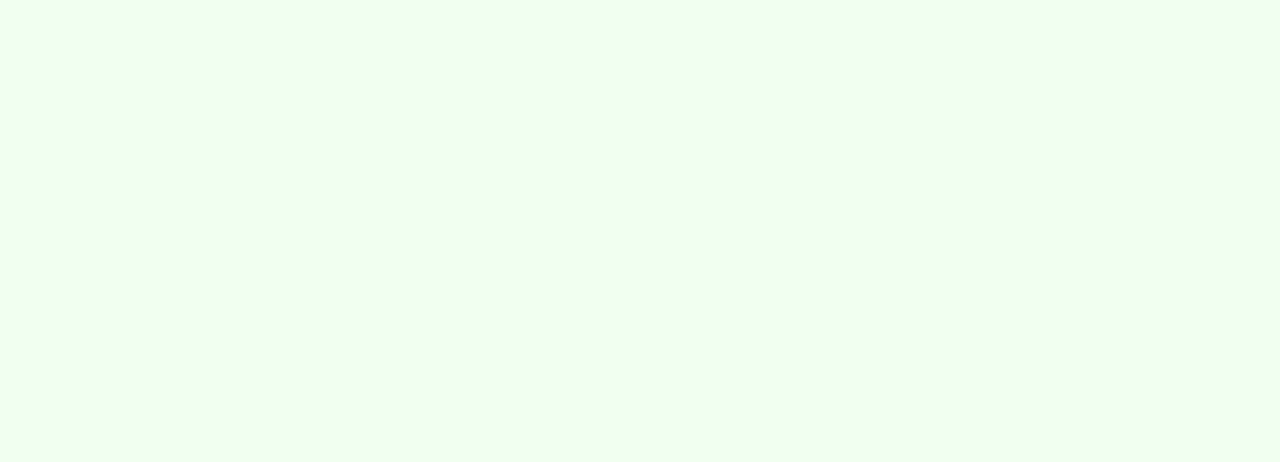
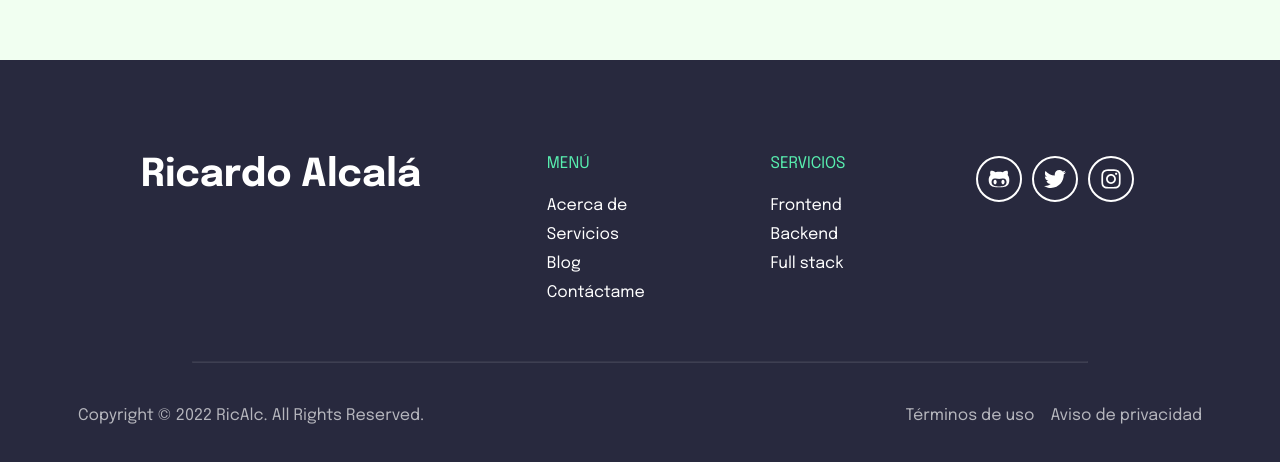
Before and after one commit to RicAlc/my-portfolio, a React (Create React App) app: page / in a window 1280 px wide. Shown: the part 3068-3530 px from the top of the page. Before the commit the page ends 3128 px from the top, so only its background shows below. Built offline with nearby package versions, Linux system fonts and the light colour scheme.

Commit message:
22. Agregando componente Footer

```diff
--- a/src/App.js
+++ b/src/App.js
@@ -1,3 +1,4 @@
+import Footer from "./components/Footer";
 import Header from "./components/Header";
 import Introduction from "./components/Introduction";
 import LatestWork from "./components/LatestWork";
@@ -11,6 +12,7 @@ function App() {
       <Volumen />
       <LatestWork />
       <Volumen />
+      <Footer />
     </div>
   );
 }
--- /dev/null
+++ b/src/components/Footer.jsx
@@ -0,0 +1,61 @@
+import { FaGithubAlt, FaTwitter, FaInstagram } from "react-icons/fa";
+function Footer() {
+  const github_link = "https://github.com/RicAlc";
+  const twitter_link = "https://twitter.com/_RicAlc";
+  const ig_link = "https://www.instagram.com/_ricalc/";
+  return (
+    <footer className='footer'>
+      <div className='footer-links content'>
+        <div className='personal'>Ricardo Alcalá</div>
+        <div className='footer__list menu'>
+          <h3 className='footer__list__title menu'>Menú</h3>
+          <ul>
+            <li>Acerca de</li>
+            <li>Servicios</li>
+            <li>Blog</li>
+            <li>Contáctame</li>
+          </ul>
+        </div>
+        <div className='footer__list services'>
+          <h3 className='footer__list__title services'>Servicios</h3>
+          <ul>
+            <li>Frontend</li>
+            <li>Backend</li>
+            <li>Full stack</li>
+          </ul>
+        </div>
+        <div className='footer__socialmedia'>
+          <ul>
+            <li
+              className='footer__socialmedia__item'
+              onClick={() => window.open(github_link, "_blank")}
+            >
+              <FaGithubAlt className='icon' />
+            </li>
+            <li
+              className='footer__socialmedia__item'
+              onClick={() => window.open(twitter_link, "_blank")}
+            >
+              <FaTwitter className='icon' />
+            </li>
+            <li
+              className='footer__socialmedia__item'
+              onClick={() => window.open(ig_link, "_blank")}
+            >
+              <FaInstagram className='icon' />
+            </li>
+          </ul>
+        </div>
+      </div>
+      <hr />
+      <div className='footer__policy content'>
+        <div className='footer__copyright'>
+          Copyright © 2022 RicAlc. All Rights Reserved.
+        </div>
+        <div className='footer__terms'>Términos de uso</div>
+        <div className='footer__privacy-policy'>Aviso de privacidad</div>
+      </div>
+    </footer>
+  );
+}
+export default Footer;
--- /dev/null
+++ b/src/sass/components/_footer.scss
@@ -0,0 +1,92 @@
+@use "../utils/" as u;
+.footer {
+  width: 100%;
+  display: flex;
+  flex-direction: column;
+  background-color: var(--Dark-primary);
+  font-family: var(--Epilogue);
+  padding-block: 5rem;
+  color: var(--Txt-lightgray);
+  ul {
+    list-style-type: none;
+  }
+  &-links {
+    color: var(--White);
+    margin: 1rem auto;
+    display: flex;
+    justify-content: space-around;
+  }
+  .personal {
+    font-weight: 700;
+    font-size: var(--fs-700);
+    &:hover {
+      border-color: var(--Dark-secondary);
+      color: var(--Dark-secondary);
+      filter: drop-shadow(0 0 u.rem(2) var(--Dark-third));
+      cursor: default;
+      transition: all 0.5s ease;
+    }
+  }
+  &__list {
+    li {
+      margin-block: u.rem(12);
+    }
+    &__title {
+      margin-bottom: u.rem(25);
+      text-transform: uppercase;
+      font-weight: 400;
+      font-size: var(--fs-500);
+      color: var(--Dark-secondary);
+    }
+  }
+  &__socialmedia {
+    ul {
+      display: flex;
+    }
+    &__item {
+      display: flex;
+      align-items: center;
+      padding: u.rem(10) u.rem(10);
+      margin-inline: u.rem(5);
+      border: 2px solid var(--White);
+      border-radius: 3rem;
+      .icon {
+        width: u.rem(22);
+        height: u.rem(22);
+      }
+      &:hover {
+        border-color: var(--Dark-secondary);
+        color: var(--Dark-secondary);
+        filter: drop-shadow(0 0 u.rem(2) var(--Dark-third));
+        cursor: pointer;
+        transition: all 0.5s ease;
+      }
+    }
+  }
+  hr {
+    width: 70%;
+    margin-block: 2rem;
+    max-width: u.rem(1400);
+    align-self: center;
+    border-color: var(--Light-border);
+  }
+  &__policy {
+    display: flex;
+    margin: 0 auto;
+    padding-block-start: u.rem(12);
+  }
+  &__copyright {
+    width: fit-content;
+    margin-right: auto;
+    font-size: var(--fs-500);
+  }
+  &__terms {
+    width: fit-content;
+    margin-right: 1rem;
+    font-size: var(--fs-500);
+  }
+  &__privacy-policy {
+    width: fit-content;
+    font-size: var(--fs-500);
+  }
+}
--- a/src/sass/components/_index.scss
+++ b/src/sass/components/_index.scss
@@ -5,3 +5,4 @@
 @forward "workcard-list";
 @forward "latest-work";
 @forward "volumen";
+@forward "footer";
--- /dev/null
+++ b/src/sass/layout/_content.scss
@@ -0,0 +1,5 @@
+@use "../utils/" as u;
+.content {
+  width: calc(80% + 100px);
+  max-width: u.rem(1550);
+}
--- a/src/sass/layout/_index.scss
+++ b/src/sass/layout/_index.scss
@@ -1 +1,2 @@
 @forward "section";
+@forward "content";
```
